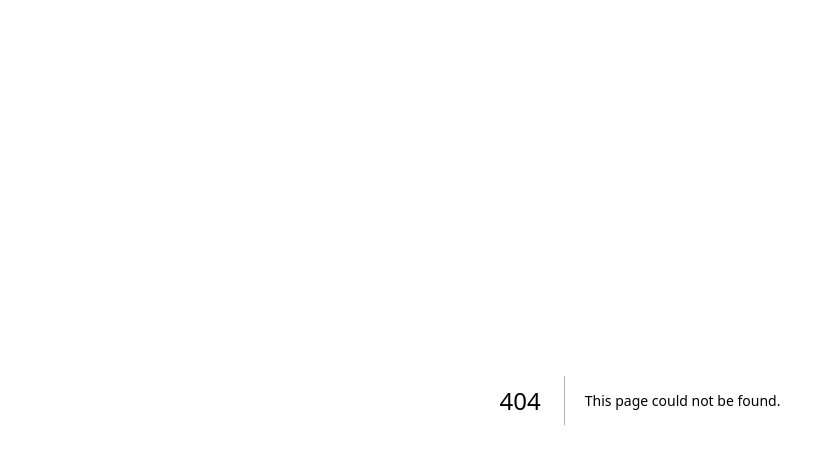
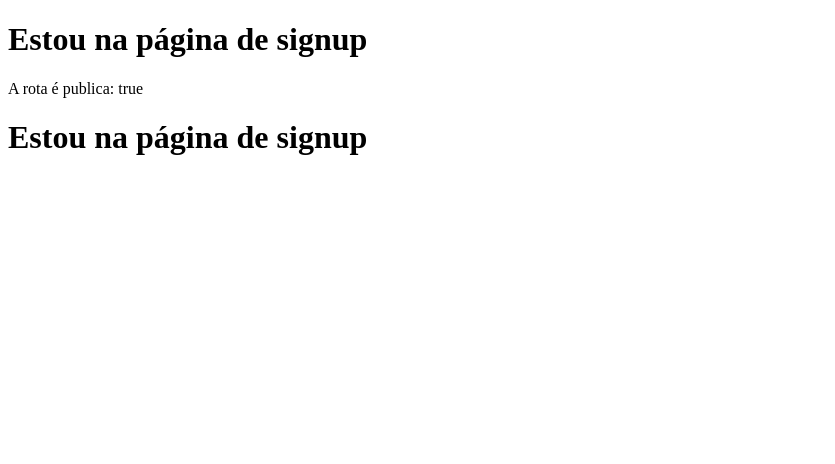
Before and after one commit to P4vanzinho/pwaFood, a Next.js app: page /auth/signup in a window 1280 px wide. Before the commit this address had no page. Shown: the top 464 px of the page, without its empty margins (0-835 px from the left). Built offline with nearby package versions, Linux system fonts and the light colour scheme.

Commit message:
feat:adding render routes

```diff
--- a/package.json
+++ b/package.json
@@ -12,10 +12,11 @@
     "@types/node": "20.4.2",
     "@types/react": "18.2.15",
     "@types/react-dom": "18.2.7",
+    "@types/styled-components": "^5.1.26",
     "eslint": "8.45.0",
     "eslint-config-next": "13.4.10",
     "next": "13.4.10",
-    "react": "18.2.0",
+    "react": "^18.2.0",
     "react-dom": "18.2.0",
     "styled-components": "^6.0.4",
     "typescript": "5.1.6"
--- /dev/null
+++ b/src/app/auth/signup/page.tsx
@@ -0,0 +1,10 @@
+import Link from "next/link";
+
+export default function SignUp(){
+    return(
+        <div>
+            <h1>Estou na página de signup</h1>
+            <Link href="./login"></Link>
+        </div>
+    )
+}
--- a/src/app/listOfProducts/page.tsx
+++ b/src/app/dashboard/produtos/page.tsx
@@ -1,4 +1,5 @@
-import AdmHeader from "../../components/admHeader"
+import AdmHeader from "@/components/admHeader"
+
 export default function listOfProducts(){
     return(
         <div>
--- a/src/app/layout.tsx
+++ b/src/app/layout.tsx
@@ -1,22 +1,41 @@
+'use client'
 
-import type { Metadata } from 'next'
-import { Inter } from 'next/font/google'
+import { ReactNode } from "react";
+import { usePathname } from "next/navigation";
+import { checkIsPublicRoute } from "./routes/CheckIsPublicAuth"
+import PrivateRoute from "./routes/PrivateRoute";
 
-const inter = Inter({ subsets: ['latin'] })
-
-export const metadata: Metadata = {
-  title: 'Create Next App',
-  description: 'Generated by create next app',
-}
 
 export default function RootLayout({
   children,
 }: {
-  children: React.ReactNode
+  children: ReactNode
 }) {
+
+  const pathname = usePathname();
+
+  const isPublicPage = checkIsPublicRoute(pathname!)
+  console.log(isPublicPage)
+
+  /** usuário autenticado=> permissão para visualizar rota privada,
+   * e o contrário também é valido
+  */
+
+
+
+
   return (
     <html lang="en">
-      <body className={inter.className}>{children}</body>
+      <body>
+        {children}
+
+        <p>A rota é publica: { `${isPublicPage}`}</p>
+
+        {isPublicPage && children}
+
+        {!isPublicPage && <PrivateRoute>{children}</PrivateRoute>}
+
+        </body>
     </html>
   )
 }
--- a/src/app/page.tsx
+++ b/src/app/page.tsx
@@ -4,7 +4,7 @@ import Link from "next/link"
 export default function Home() {
   return (
     <div>
-      <Link href="/listOfProducts">Lista de produtos</Link>
+      <Link href="/">Lista de produtos</Link>
       <h1>Hello</h1>
     </div>
   )
--- /dev/null
+++ b/src/app/routes/CheckIsPublicAuth/index.ts
@@ -0,0 +1,11 @@
+import { AppRoutes } from "../appRoutes";
+
+/**
+ * @params asPath :string
+ * @returns : boolean
+ * */
+
+export const checkIsPublicRoute=(asPath:string)=>{
+    const appPublicRoutes=Object.values(AppRoutes.public);
+    return appPublicRoutes.includes(asPath);
+};
--- /dev/null
+++ b/src/app/routes/CheckUserAuthenticated/index.ts
@@ -0,0 +1,4 @@
+export default function checkUserAuthenticated(){
+    const userToken=true
+    return userToken
+}
--- /dev/null
+++ b/src/app/routes/PrivateRoute/index.tsx
@@ -0,0 +1,32 @@
+'use client';
+
+import { useRouter } from 'next/navigation';
+import { ReactNode, useEffect } from 'react';
+
+import { AppRoutes } from '../appRoutes';
+import { checkIsPublicRoute } from '../CheckIsPublicAuth';
+import checkUserAuthenticated from '../CheckUserAuthenticated';
+
+type PrivateRouteProps={
+    children:ReactNode;
+}
+
+export default function PrivateRoute({children}:PrivateRouteProps){
+    const { push } =useRouter();
+
+    const isUserAuthenticated=checkUserAuthenticated();
+
+    useEffect(()=>{
+        if(!isUserAuthenticated) {
+            push(AppRoutes.public.login)
+        }
+    },[isUserAuthenticated,push]);
+
+    return(
+        <>
+        {!isUserAuthenticated && null}
+        {isUserAuthenticated && children}
+        </>
+    )
+
+}
--- /dev/null
+++ b/src/app/routes/appRoutes.ts
@@ -0,0 +1,11 @@
+export const AppRoutes={
+    private:{
+        dashboard:{
+            produtos:'/dashboard/produtos'
+        }
+    },
+    public:{
+        login:'/auth/login',
+        signup:'/auth/signup'
+    }
+}
--- /dev/null
+++ b/src/components/admHeader/styles.ts
@@ -0,0 +1,6 @@
+import styled from 'styled-components';
+
+const admHeader =styled.header`
+
+
+`
```
Also changed, not shown: src/app/auth/login/page.tsx (added, +10 -0 lines), src/components/admHeader/style.ts (deleted, +0 -7 lines), 2 other files (tests, documents, lock files or other folders).
